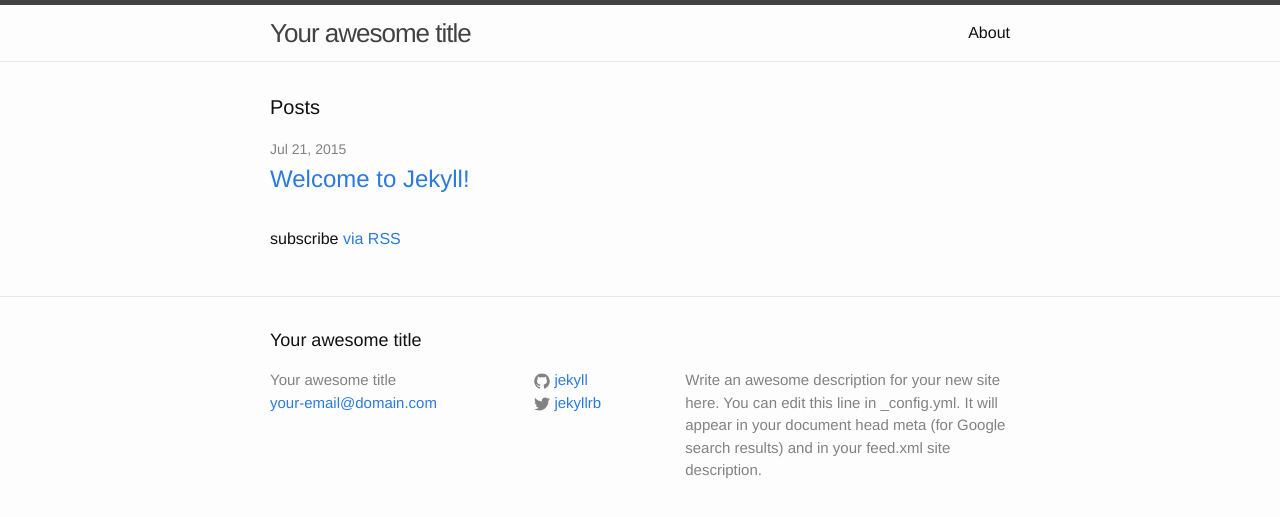
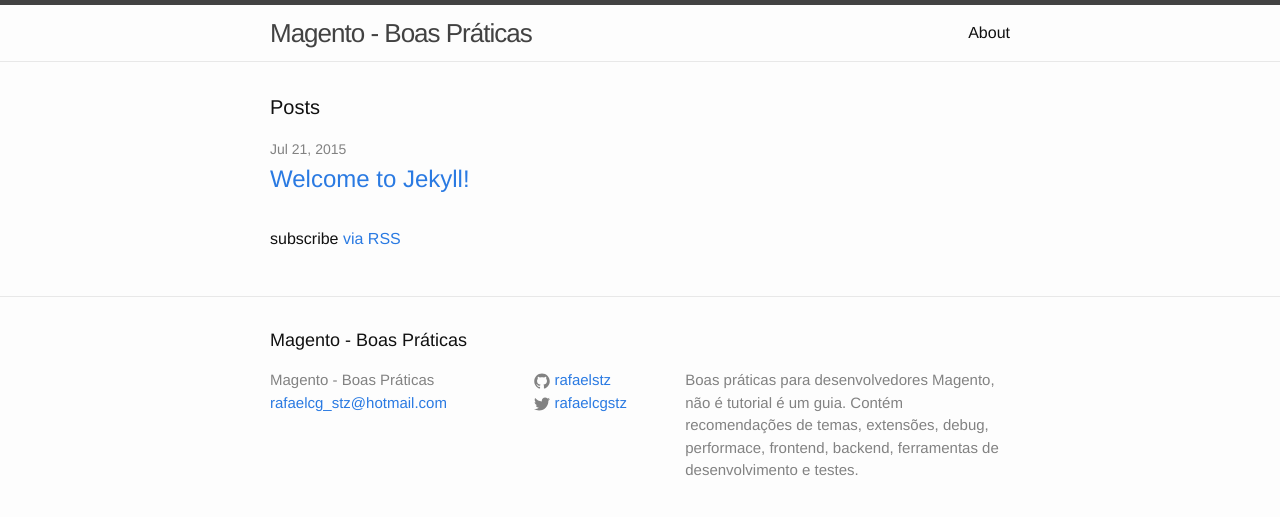
Before and after one commit to rafaelstz/magento-boaspraticas, a Jekyll site: the page built from index.html, in a window 1280 px wide. Shown: the top 517 px of the page. Built offline with Jekyll 4.4.1, drawn with Linux system fonts in a browser that asks for light colours.

Commit message:
_config.yml

```diff
--- a/_config.yml
+++ b/_config.yml
@@ -1,14 +1,18 @@
 # Site settings
-title: Your awesome title
-email: your-email@domain.com
-description: > # this means to ignore newlines until "baseurl:"
-  Write an awesome description for your new site here. You can edit this
-  line in _config.yml. It will appear in your document head meta (for
-  Google search results) and in your feed.xml site description.
-baseurl: "" # the subpath of your site, e.g. /blog/
-url: "http://yourdomain.com" # the base hostname & protocol for your site
-twitter_username: jekyllrb
-github_username:  jekyll
+title: Magento - Boas Práticas
+author: Rafael Corrêa Gomes
+email: rafaelcg_stz@hotmail.com
+keywords: "Magento, boas práticas, desenvolvimento, php, temas, extensões, debug, performace, frontend, backend, testes."
+description: "Boas práticas para desenvolvedores Magento, não é tutorial é um guia. Contém recomendações de temas, extensões, debug, performace, frontend, backend, ferramentas de desenvolvimento e testes."
+baseurl: "/magento-boaspraticas"
+url: "http://rafaelstz.github.com/magento-boaspraticas"
+locale: pt_BR
+
+# Personal info and site tools info:
+twitter_username: rafaelcgstz
+github_username:  rafaelstz
+favicon:     "/images/favicon.ico"
 
 # Build settings
 markdown: kramdown
+highlighter: pygments
```
